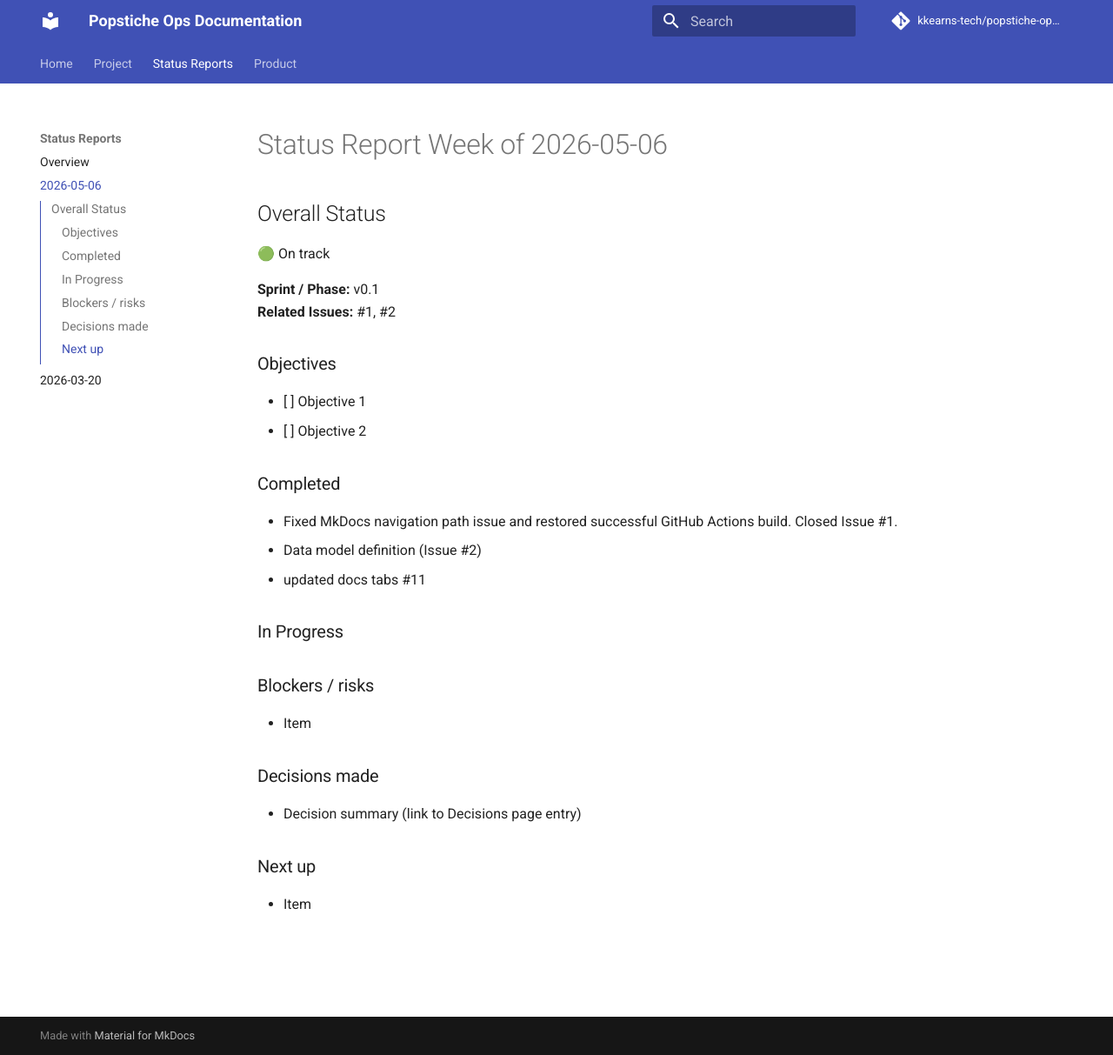
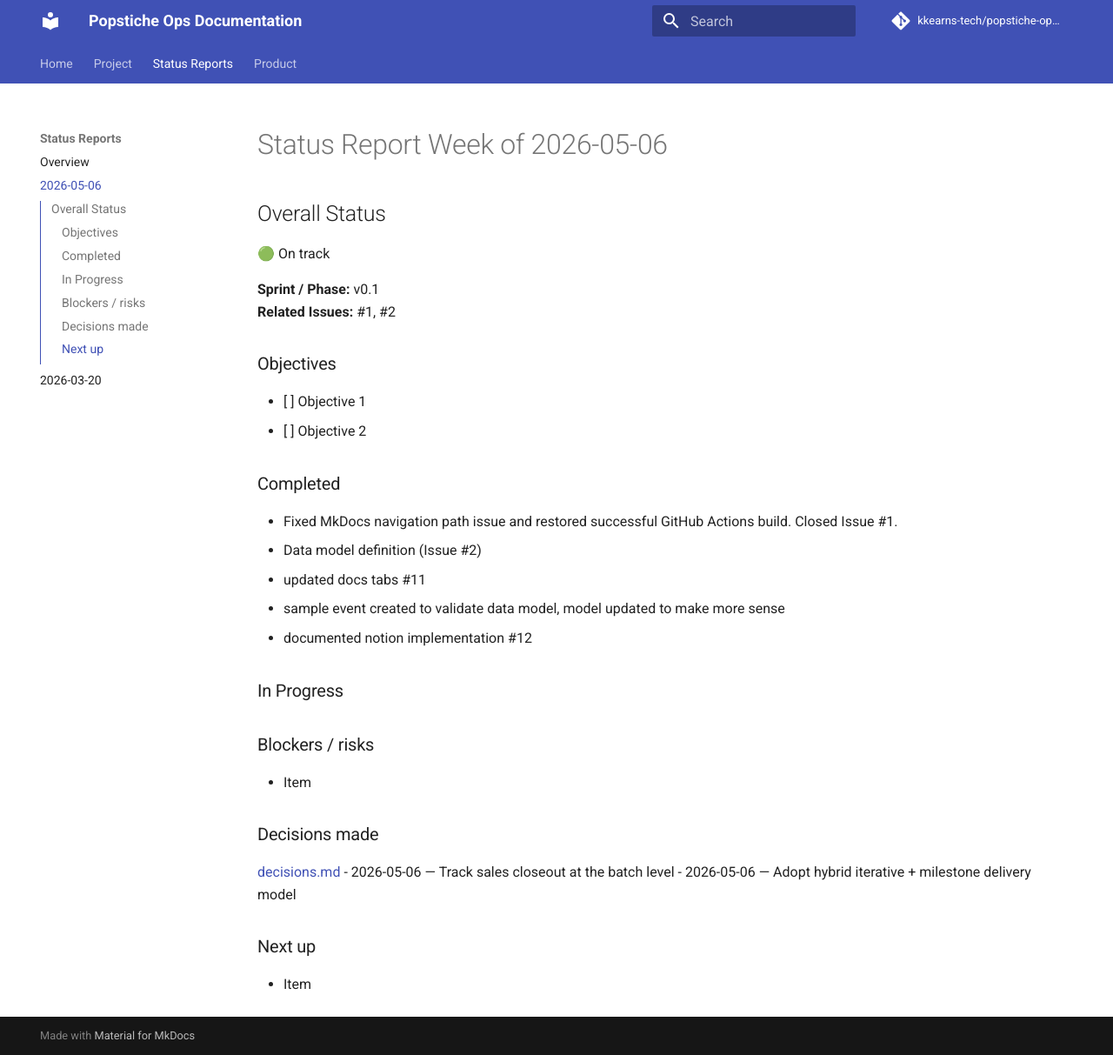
Before and after one commit to kkearns-tech/docs-portfolio, an MkDocs documentation site: the page built from docs/project/status-reports/2026-05-06.md, in a window 1280 px wide and 1213 px high. Shown: the whole window at 87% size. Built offline with MkDocs 1.6.1 and Material for MkDocs 9.7.7, drawn with Linux system fonts in a browser that asks for light colours; comment, search, counter and statistics services are not loaded.

Commit message:
fixed some things

```diff
--- a/docs/project/status-reports/2026-05-06.md
+++ b/docs/project/status-reports/2026-05-06.md
@@ -14,6 +14,9 @@
 - Fixed MkDocs navigation path issue and restored successful GitHub Actions build. Closed Issue #1.
 - Data model definition (Issue #2)
 - updated docs tabs #11
+- sample event created to validate data model, model updated to make more sense
+- documented notion implementation #12
+
 
 ### In Progress
 
@@ -22,7 +25,9 @@
 - Item
 
 ### Decisions made
-- Decision summary (link to Decisions page entry)
+[decisions.md](decisions.md)
+- 2026-05-06 — Track sales closeout at the batch level
+- 2026-05-06 — Adopt hybrid iterative + milestone delivery model
 
 ### Next up
 - Item
```
Also changed, not shown: docs/project/status-reports/template.md (+2 -3 lines).
